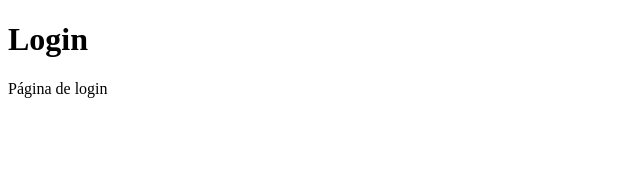
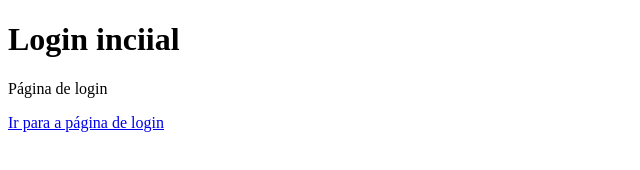
Before and after one commit to angelobrocco/exercicio-git, a plain HTML site: page login.html in a window 1280 px wide. Shown: the whole page, without its empty margins (0-640 px from the left). Drawn offline with Linux system fonts and the light colour scheme.

Commit message:
Finalização ft-login

```diff
--- a/login.html
+++ b/login.html
@@ -7,7 +7,8 @@
     <title>Desafio Projeto Git Hub</title>
 </head>
 <body>
-    <h1>Login</h1>
+    <h1>Login inciial</h1>
     <p>Página de login</p>
+    <a href="login.html">Ir para a página de login</a>
 
 </html>
```
Also changed, not shown: index.html (+1 -0 lines).
